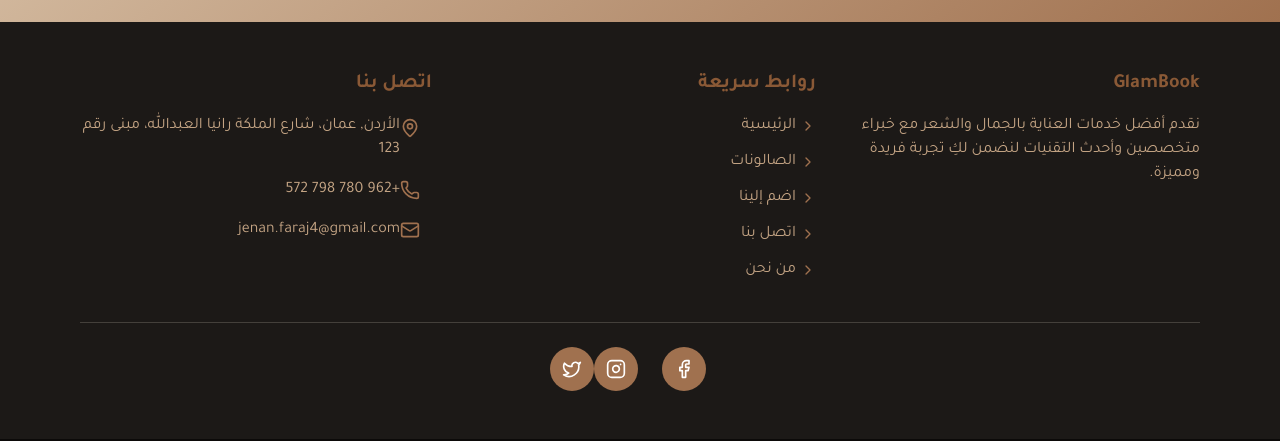
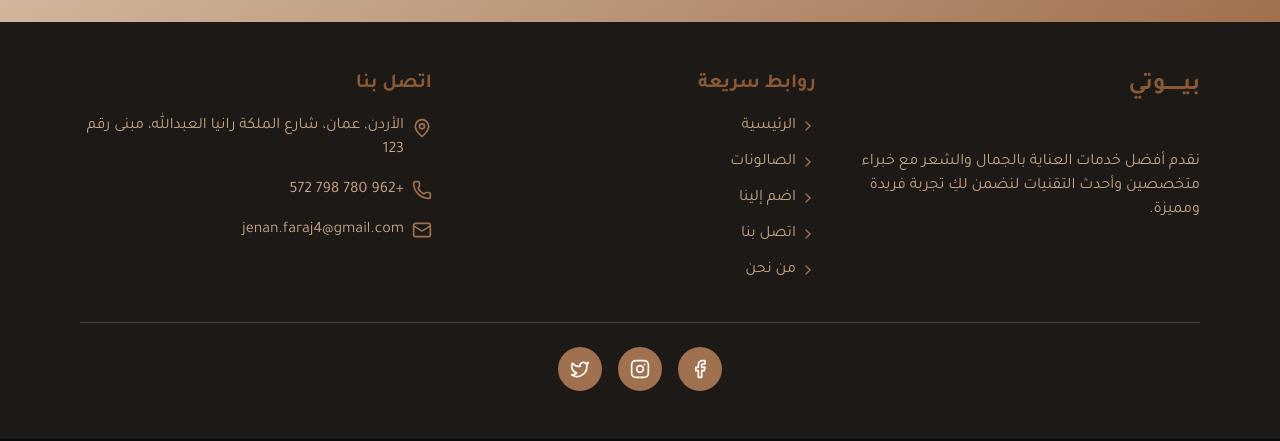
Before and after one commit to jenan-faraj/masterpiece-GlamBook-, a React (Vite) app in the folder FrontEnd/: page /RegisterSalon in a window 1280 px wide. Shown: the part 1014-1455 px from the top of the page. Built offline with nearby package versions, Linux system fonts and the light colour scheme; no server answers.

Commit message:
edit footer

```diff
--- a/FrontEnd/src/components/Footer.jsx
+++ b/FrontEnd/src/components/Footer.jsx
@@ -1,4 +1,5 @@
 import React from "react";
+import { Link } from "react-router-dom";
 import {
   Facebook,
   Instagram,
@@ -18,13 +19,15 @@
   return (
     <footer dir="rtl" className="bg-stone-900 text-stone-200">
       {/* القسم الرئيسي للمعلومات */}
-      <div className="container lg:px-20 mx-auto px-4 py-12">
+      <div className="container mx-auto px-4 py-12 lg:px-20">
         <div className="grid grid-cols-1 md:grid-cols-2 lg:grid-cols-3 gap-8">
           {/* قسم عن الموقع */}
           <div>
-            <h3 className="text-xl font-bold mb-4" style={{ color: logoColor }}>
-              GlamBook
-            </h3>
+            <div className="h-16 mb-4">
+              <h2 className="text-2xl font-bold" style={{ color: logoColor }}>
+                بيــــــوتي
+              </h2>
+            </div>
             <p className="mb-6" style={{ color: textColor }}>
               نقدم أفضل خدمات العناية بالجمال والشعر مع خبراء متخصصين وأحدث
               التقنيات لنضمن لكِ تجربة فريدة ومميزة.
@@ -37,11 +40,16 @@
               روابط سريعة
             </h3>
             <ul className="space-y-3">
-              {["الرئيسية", "الصالونات", "اضم إلينا", "اتصل بنا", "من نحن"].map(
-                (item) => (
-                  <li key={item}>
-                    <a
-                      href="#"
+              {[
+                { name: "الرئيسية", path: "/" },
+                { name: "الصالونات", path: "/categories" },
+                { name: "اضم إلينا", path: "/RegisterSalon" },
+                { name: "اتصل بنا", path: "/ContactUs" },
+                { name: "من نحن", path: "/aboutUs" },
+              ].map((item) => (
+                <li key={item.name}>
+                  <Link
+                    to={item.path}
                     className="hover:pr-2 transition-all duration-300 flex items-center"
                     style={{ color: textColor }}
                   >
@@ -50,11 +58,10 @@
                       className="ml-1"
                       style={{ color: buttonColor }}
                     />
-                      {item}
-                    </a>
+                    {item.name}
+                  </Link>
                 </li>
-                )
-              )}
+              ))}
             </ul>
           </div>
 
@@ -65,51 +72,75 @@
             </h3>
             <ul className="space-y-4">
               <li
-                className="flex items-start space-x-3 rtl:space-x-reverse"
+                className="flex items-start rtl:space-x-reverse"
                 style={{ color: textColor }}
               >
                 <MapPin
                   size={20}
                   style={{ color: buttonColor }}
-                  className="mt-1 shrink-0"
+                  className="mt-1 ml-2 shrink-0"
                 />
-                <span>
+                <a
+                  href="https://maps.google.com/?q=الأردن,+عمان،+شارع+الملكة+رانيا+العبدالله"
+                  target="_blank"
+                  rel="noopener noreferrer"
+                  style={{ color: textColor }}
+                  className="hover:underline"
+                >
                   الأردن, عمان، شارع الملكة رانيا العبدالله، مبنى رقم 123
-                </span>
+                </a>
               </li>
               <li
-                className="flex items-center space-x-3 rtl:space-x-reverse"
+                className="flex items-center rtl:space-x-reverse"
                 style={{ color: textColor }}
               >
                 <Phone
                   size={20}
                   style={{ color: buttonColor }}
-                  className="shrink-0"
+                  className="shrink-0 ml-2"
                 />
-                <span>+962 780 798 572</span>
+                <a
+                  href="tel:+962780798572"
+                  style={{ color: textColor }}
+                  className="hover:underline"
+                >
+                  +962 780 798 572
+                </a>
               </li>
               <li
-                className="flex items-center space-x-3 rtl:space-x-reverse"
+                className="flex items-center rtl:space-x-reverse"
                 style={{ color: textColor }}
               >
                 <Mail
                   size={20}
                   style={{ color: buttonColor }}
-                  className="shrink-0"
+                  className="shrink-0 ml-2"
                 />
-                <span>jenan.faraj4@gmail.com</span>
+                <a
+                  href="mailto:jenan.faraj4@gmail.com"
+                  style={{ color: textColor }}
+                  className="hover:underline"
+                >
+                  jenan.faraj4@gmail.com
+                </a>
               </li>
             </ul>
           </div>
         </div>
 
         {/* وسائل التواصل الاجتماعي */}
-        <div className="flex justify-center space-x-6 rtl:space-x-reverse mt-10 pt-6 border-t border-stone-700">
-          {[Facebook, Instagram, Twitter].map((Icon, index) => (
+        <div className="flex justify-center mt-10 pt-6 border-t border-stone-700">
+          {[
+            { Icon: Facebook, url: "https://facebook.com" },
+            { Icon: Instagram, url: "https://instagram.com" },
+            { Icon: Twitter, url: "https://twitter.com" },
+          ].map(({ Icon, url }, index) => (
             <a
               key={index}
-              href="#"
-              className="bg-stone-800 p-3 rounded-full hover:bg-opacity-80 transition-all duration-300"
+              href={url}
+              target="_blank"
+              rel="noopener noreferrer"
+              className="p-3 rounded-full hover:bg-opacity-80 transition-all duration-300 mx-2"
               style={{ backgroundColor: buttonColor }}
             >
               <Icon size={20} color="white" />
```
Lines whose indentation alone changed are shown as unchanged.
